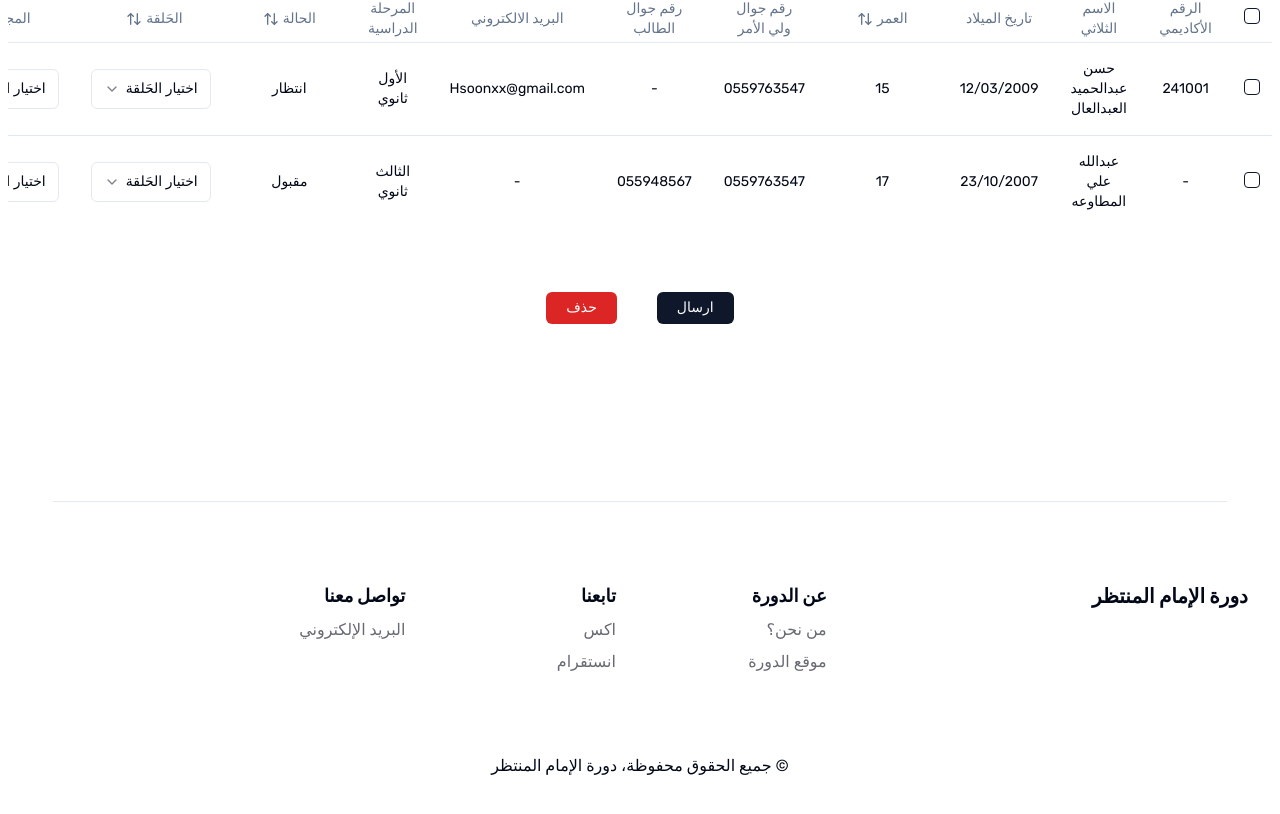
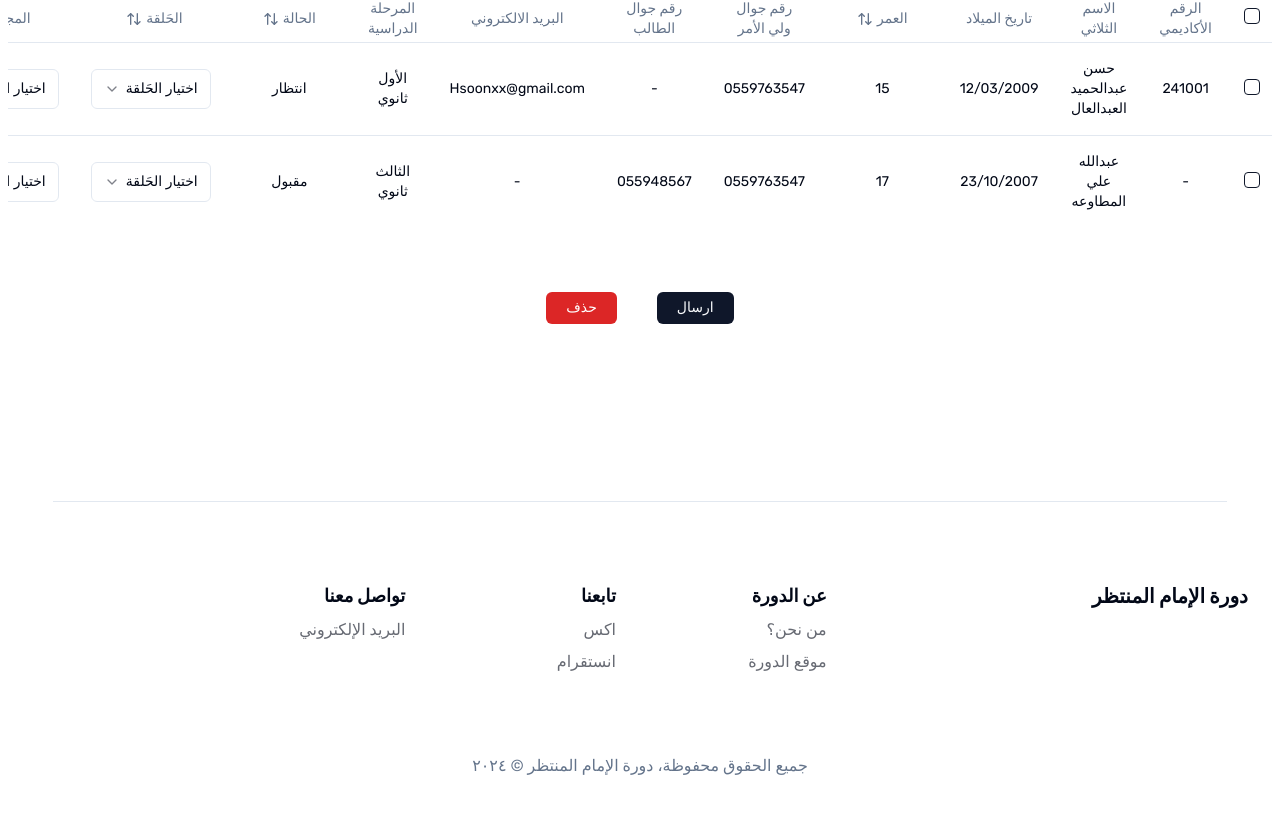
Before and after one commit to Labrarysa/CourseManager, a Next.js app: page /table in a window 1280 px wide. Shown: the part 483-1297 px from the top of the page. Built offline with nearby package versions, Linux system fonts and the light colour scheme.

Commit message:
enhance: add some styles to copyrights text

```diff
--- a/components/footer.tsx
+++ b/components/footer.tsx
@@ -52,7 +52,9 @@ export const Footer = () => {
       </section>
 
       <section className="container text-center pb-14">
-        <h3>&copy; جميع الحقوق محفوظة، دورة الإمام المنتظر </h3>
+        <h3 className="flex items-center justify-center gap-1 text-sm md:text-base text-muted-foreground ">
+          جميع الحقوق محفوظة، دورة الإمام المنتظر &copy; ٢٠٢٤
+        </h3>
       </section>
     </footer>
   );
```
